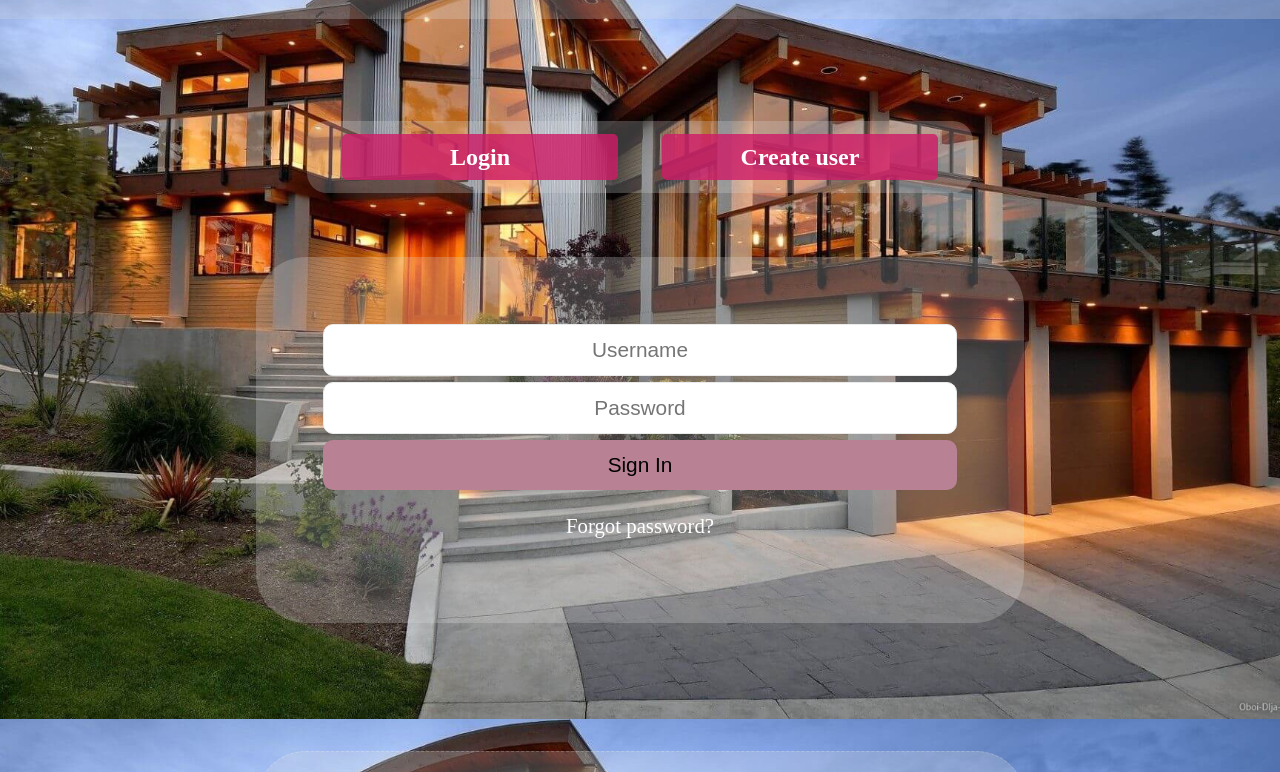
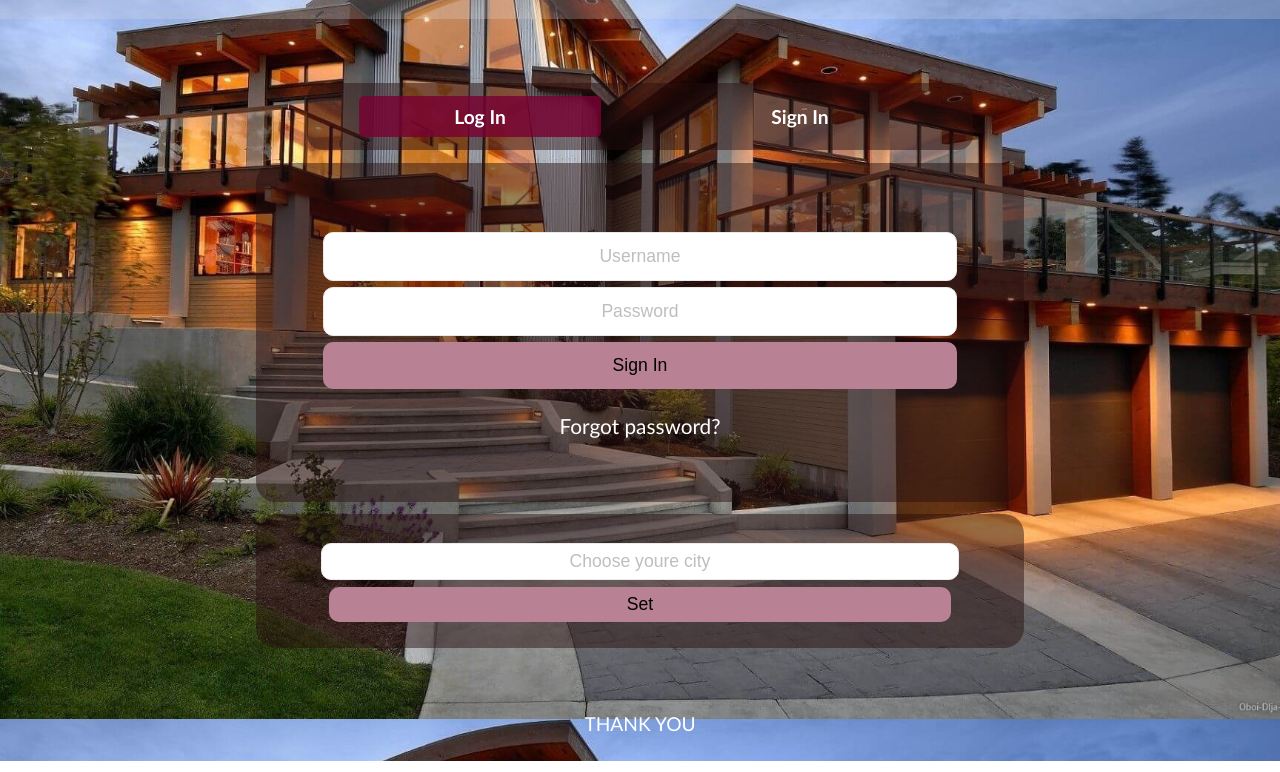
Before and after one commit to RuKatya/Project_House, a website: page house/Public/index.html in a window 1280 px wide. Shown: the part 81-853 px from the top of the page. Drawn offline with Linux system fonts and the light colour scheme.

Commit message:
adding login+register

```diff
--- a/house/Public/index.html
+++ b/house/Public/index.html
@@ -16,12 +16,13 @@
 
         <div class="loginCreate">
             <div class="loginCreate__buttons">
-                <div class="loginPage" for="LoginPage" id="LoginPage" onclick="hendleLoginPage(event)">Login</div>
-                <div class="createPage" for="createPage" id="createPage" onclick="hendleCreatePage(event)">Create user</div>
+                <div class="login__btn active" for="LoginPage" id="login__btn" onclick="hendleLoginPage(event)">Log In</div>
+                <div class="signIn__btn" for="createPage" id="signIn__btn" onclick="hendleCreatePage(event)">Sign In</div>
             </div>
 
-            <div class="mainForm mainLogin" id="Login">
+            <div class="mainForm mainLogin" id="loginPage">
                 <form onsubmit="hendleSubmitUsers(event)" class="mainLogin__form">
+                    <div id="message__login">message</div>
                     <input class="input" type="text" name="name" placeholder="Username">
                     <input class="input" type="password" name="password" placeholder="Password">
                     <input class="btn" type="submit" value="Sign In">
@@ -31,8 +32,9 @@
                 </form>
             </div>
 
-            <div class="mainForm mainCreateAccount" id="CreateAccount" style="display: none;">
+            <div class="mainForm mainCreateAccount" id="signInPage" style="display: none;">
                 <form onsubmit="handleCreate(event)" class="mainLogin__form">
+                    <div id="message__signIn">message</div>
                     <input class="input" type="text" name="name" placeholder="Username">
                     <input class="input" type="text" name="email" placeholder="Email">
                     <input class="input" type="password" name="password" placeholder="Password">
--- a/house/Public/jsIndex.js
+++ b/house/Public/jsIndex.js
@@ -1,14 +1,24 @@
 //---------LANDING PAGE---------//
+let loginPage = document.getElementById("loginPage")
+let signInPage = document.getElementById("signInPage")
+let loginButton = document.getElementById("login__btn")
+let signInButton = document.getElementById("signIn__btn")
+
 hendleLoginPage = (e) => {
     e.preventDefault();
-    document.getElementById("Login").style.display = "block"
-    document.getElementById("CreateAccount").style.display = "none"
+    loginPage.style.display = "block"
+    signInPage.style.display = "none"
+    signInButton.classList.remove("active");
+    loginButton.classList.add("active");
+
 
 }
 hendleCreatePage = (e) => {
     e.preventDefault();
-    document.getElementById("Login").style.display = "none"
-    document.getElementById("CreateAccount").style.display = "block"
+    loginPage.style.display = "none"
+    signInPage.style.display = "block"
+    signInButton.classList.add("active");
+    loginButton.classList.remove("active");
 
 }
 
@@ -16,17 +26,17 @@ hendleCreatePage = (e) => {
 hendleSubmitUsers = (e) => {
     e.preventDefault();
 
-    const name = e.target.children.name.value;
+    const username = e.target.children.name.value;
     const password = e.target.children.password.value;
-    console.log(name, password)
+    console.log(username, password)
 
-    fetch('/login', {
+    fetch('/api/login', {
             method: 'POST',
             headers: {
                 'Content-Type': 'application/json'
             },
             body: JSON.stringify({
-                name,
+                username,
                 password
             })
         }).then(r => r.json())
@@ -34,9 +44,11 @@ hendleSubmitUsers = (e) => {
             console.log(data)
             if(data.status == "allowed"){
                 window.location.href='rooms.html'
-           } //  else {
-            //     alert("go-out-of-here!!!!!!")
-            // }
+           }   else {
+                const message = document.getElementById('message__login')
+                message.innerHTML = `Invalid username or password`;
+                message.style.color = 'red'
+            }
         })
 }
 
@@ -53,11 +65,11 @@ function hendleGetIn(){
 function handleCreate(e) {
     e.preventDefault();
 
-    const name = e.target.children.name.value;
+    const username = e.target.children.name.value;
     const email = e.target.children.email.value;
     const password = e.target.children.password.value;
     const checkPassword = e.target.children.checkPassword.value;
-    console.log(name, password, email, checkPassword)
+    console.log(username, password, email, checkPassword)
 
      fetch('/api/register', {
             method: 'POST',
@@ -65,7 +77,7 @@ function handleCreate(e) {
                 'Content-Type': 'application/json'
             },
             body: JSON.stringify({
-                name,
+                username,
                 email,
                 password,
                 checkPassword
@@ -75,6 +87,10 @@ function handleCreate(e) {
             console.log(data)
             if(data.status == "user registered successfully"){
                 window.location.href='rooms.html'
+            } else {
+                const message = document.getElementById('message__signIn')
+                message.innerHTML = `${data.message}`;
+                message.style.color = 'red'
             }
         })
 }
--- a/house/Public/styleIndex.css
+++ b/house/Public/styleIndex.css
@@ -3,6 +3,7 @@ body {
     margin: 0;
     padding: 0;
     user-select: none;
+    font-family: 'Trebuchet MS', 'Lucida Sans Unicode', 'Lucida Grande', 'Lucida Sans', Arial, sans-serif;
 }
 
 a {
@@ -21,6 +22,10 @@ input {
 .input:hover {
     border: 1px solid rgb(114, 113, 113);
 
+}
+
+::-webkit-input-placeholder {
+    color: #bebebe;
 }
 
 
@@ -48,41 +53,64 @@ input {
     display: flex;
     flex-direction: row;
     justify-content: space-around;
-    background-color: rgba(223, 221, 221, 0.246);
+    /*background-color: rgba(223, 221, 221, 0.246);*/
+    background-color: rgba(39, 14, 14, 0.479);
     width: 50%;
     padding: 1%;
     margin: 0 0 5% 24%;
-    border-radius: 20px;
+    border-radius: 15px;
 }
 
-.loginPage,
-.createPage {
+
+#login__btn,
+#signIn__btn {
     color: white;
-    padding: 1.5%;
-    background-color: rgba(206, 29, 103, 0.815);
-    font-size: 1.5em;
+    padding: 1.3%;
+   /* background-color: rgba(206, 29, 103, 0.815);*/
+    font-size: 1.2em;
     font-weight: bold;
-    width: 40%;
+    width: 35%;
     text-align: center;
+    border: 1px solid rgba(255, 255, 255, 0);
+
 }
-
-.loginPage:hover,
-.createPage:hover {
+.active{
     background-color: rgba(121, 2, 51, 0.815);
+    border: 1px solid rgba(121, 2, 51, 0.815);
+}
+#login__btn:hover,
+#signIn__btn:hover {
+    border: 1px solid rgba(255, 255, 255, 0.788);
     transition: 0.3s;
 }
 
-.loginPage,
-.createPage {
+#login__btn,
+#signIn__btn {
     border-radius: 5px;
 }
 
+
+
+
+
+#message__login,
+#message__signIn{
+    text-align: center;
+    margin-bottom: 1%;
+    font-size: 1.1rem;
+    color: rgba(255, 0, 0, 0);
+}
+
+
+
 .mainForm {
     width: 50%;
-    padding: 5%;
+    padding: 3% 5% 5% 5%;
     margin: auto;
-    background-color: rgba(223, 221, 221, 0.246);
-    border-radius: 50px;
+    margin-top: -4%;
+    /*background-color: rgba(223, 221, 221, 0.246);*/
+    background-color: rgba(39, 14, 14, 0.479);
+    border-radius: 20px;
 }
 
 .mainLogin__form {
@@ -94,7 +122,7 @@ input {
     border-radius: 10px;
     margin: 0.5%;
     padding: 2%;
-    font-size: 1.3rem;
+    font-size: 1.1rem;
     outline: none;
 
 }
@@ -115,21 +143,23 @@ input {
     color: rgb(255, 255, 255);
     font-size: 1.3rem;
     text-align: center;
+    margin-bottom: 0px;
 }
 
 
 /* WEATER */
 
 #mainWeather {
-    margin: 3% 0% 3% 20%;
+    margin: 1% 0% 3% 20%;
     width: 60%;
-    border: 1px dashed rgba(255, 255, 255, 0.192);
-    background-color: rgba(223, 221, 221, 0.246);
-    border-radius: 50px;
+    /*border: 1px dashed rgba(255, 255, 255, 0.192);*/
+    /*background-color: rgba(223, 221, 221, 0.246);*/
+    background-color: rgba(39, 14, 14, 0.479);
+    border-radius: 20px;
     color: white;
     text-shadow: 0px 0px 7px black;
-    font-weight: bold;
     text-align: center;
+    padding-top: 0.2%;
 }
 
 #weather {
@@ -169,7 +199,7 @@ img {
     border-radius: 10px;
     margin: 0.5%;
     padding: 1%;
-    font-size: 1.3rem;
+    font-size: 1.1rem;
     outline: none;
 
 }
@@ -192,7 +222,7 @@ footer {
     text-align: center;
     font-size: 1.2rem;
 }
-
+/*
 @media only screen and (max-width: 1600px) {
     .mainHeader {
         margin-bottom: 8%;
@@ -292,4 +322,4 @@ footer {
     }
 }
 
-@media only screen and (max-width: 500px) {}
+@media only screen and (max-width: 500px) {} */
```
Also changed, not shown: house/server.js (+6 -9 lines).
